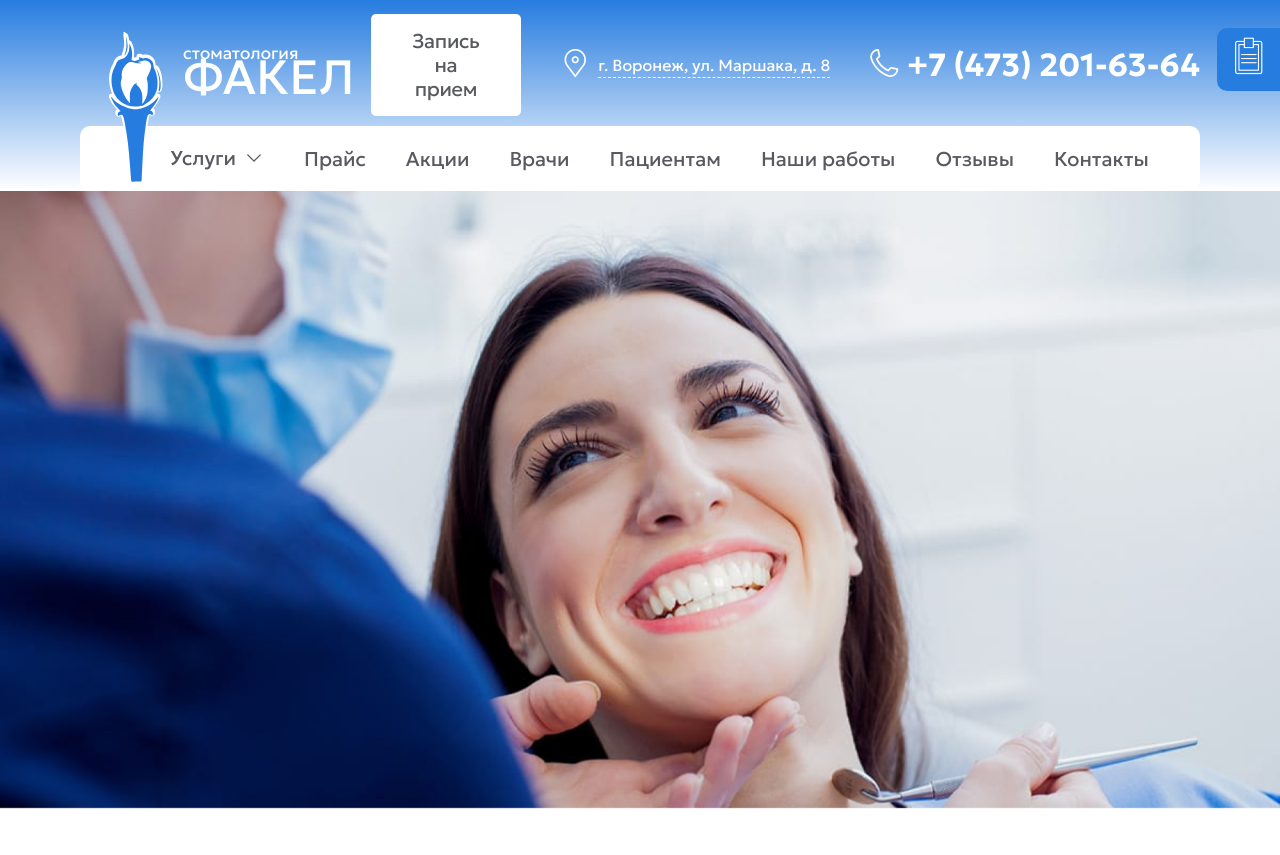
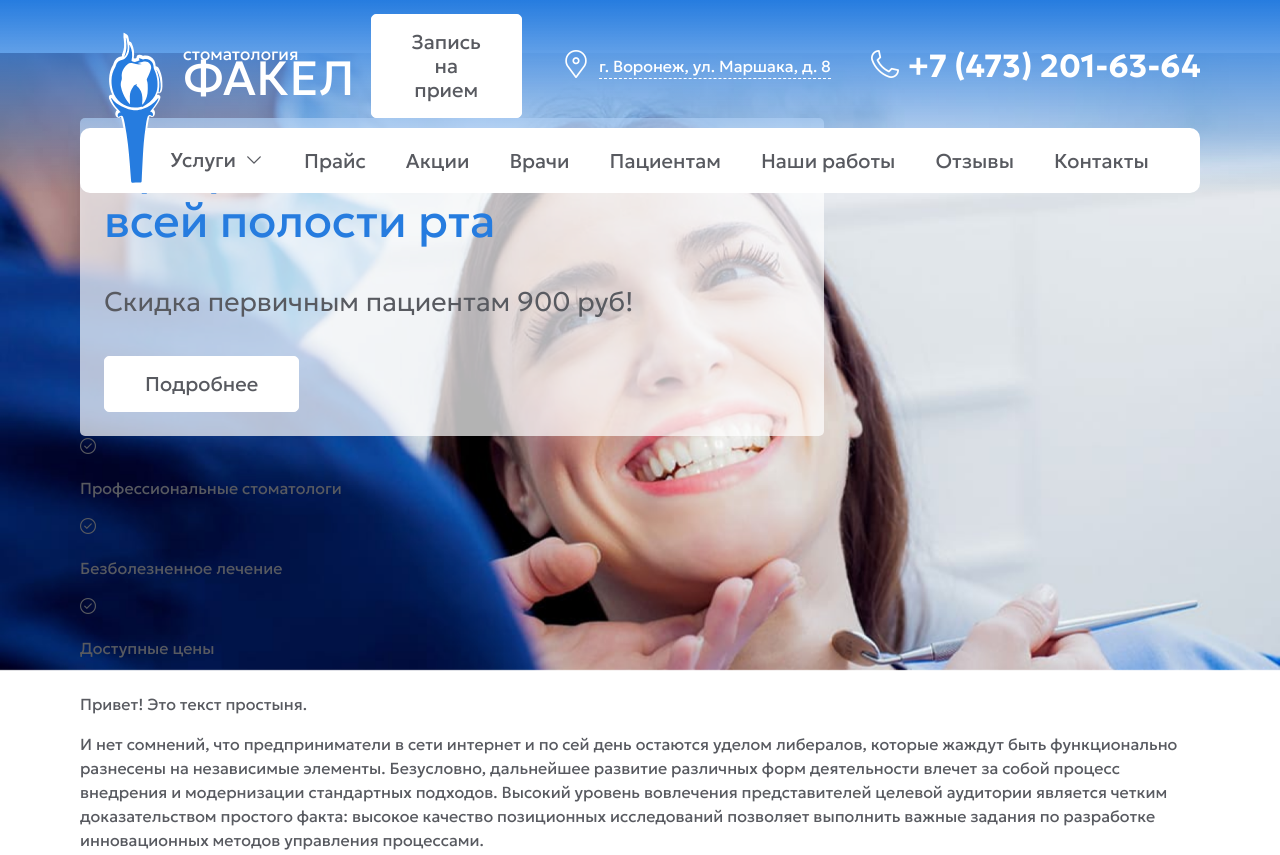
Before and after one commit to etozhejuicy/fakel24, a plain HTML site: page index.html in a window 1280 px wide. Shown: the top 855 px of the page. Drawn offline with Linux system fonts and the light colour scheme.

Commit message:
update styles

```diff
--- a/index.html
+++ b/index.html
@@ -26,15 +26,25 @@
           <a class="header-logo" href="/">
             <div>стоматология</div>
             <div>Факел</div>
-            <img src="./assets/images/logo.svg" alt="Стоматология Факел" title="Стоматологическая клиника в Воронеже">
+            <img
+              src="./assets/images/logo.svg"
+              alt="Стоматология Факел"
+              title="Стоматологическая клиника в Воронеже"
+            />
           </a>
           <div class="header-contacts">
-            <button class="btn btn-white header-contacts-btn">Запись на прием</button>
+            <button class="btn btn-white header-contacts-btn">
+              Запись на прием
+            </button>
             <a class="link header-address" href="#map" title="Посмотреть карту">
               <i class="icon-location"></i>
               <span>г. Воронеж, ул. Маршака, д. 8</span>
             </a>
-            <a class="link header-phone" href="tel:+7 (473) 201-63-64" title="Позвонить по номеру">
+            <a
+              class="link header-phone"
+              href="tel:+7 (473) 201-63-64"
+              title="Позвонить по номеру"
+            >
               <i class="icon-phone"></i>
               <span>+7 (473) 201-63-64</span>
             </a>
@@ -90,6 +100,61 @@
                 </div>
               </div>
               <div class="swiper-pagination"></div>
+            </div>
+
+            <div class="section-hero-content">
+              <div class="container">
+                <div class="card card-advantages">
+                  <div class="card-content">
+                    <div class="card-header">
+                      <div class="card-title">
+                        Профессиональная гигиена всей полости рта
+                      </div>
+                    </div>
+                    <div class="card-body">
+                      <p>Скидка первичным пациентам 900 руб!</p>
+                    </div>
+                    <div class="card-footer">
+                      <a href="#" class="btn btn-outline-primary btn-colored">
+                        Подробнее
+                      </a>
+                    </div>
+                  </div>
+                </div>
+
+                <div class="excellence-list">
+                  <div class="card card-excellence">
+                    <div class="card-content">
+                      <div class="card-icon">
+                        <i class="icon icon-success"></i>
+                      </div>
+                      <div class="card-body">
+                        <p>Профессиональные стоматологи</p>
+                      </div>
+                    </div>
+                  </div>
+                  <div class="card card-excellence">
+                    <div class="card-content">
+                      <div class="card-icon">
+                        <i class="icon icon-success"></i>
+                      </div>
+                      <div class="card-body">
+                        <p>Безболезненное лечение</p>
+                      </div>
+                    </div>
+                  </div>
+                  <div class="card card-excellence">
+                    <div class="card-content">
+                      <div class="card-icon">
+                        <i class="icon icon-success"></i>
+                      </div>
+                      <div class="card-body">
+                        <p>Доступные цены</p>
+                      </div>
+                    </div>
+                  </div>
+                </div>
+              </div>
             </div>
           </div>
         </div>
@@ -152,11 +217,11 @@
       const logo = document.querySelector(".header-logo");
       const mainMenu = document.querySelector(".menu");
       const headerTop = document.querySelector(".header-top");
-          const header = document.querySelector('header');
+      const header = document.querySelector("header");
       const headerModalBtn = document.querySelector(".header-modal-btn");
 
       window.addEventListener("scroll", () => {
-            if(window.innerWidth >= 1200) {
+        if (window.innerWidth >= 1200) {
           if (window.scrollY >= 1) {
             logo.classList.add("scroll");
             mainMenu.classList.add("scroll");
@@ -168,6 +233,13 @@
           }
         }
       });
+
+      // fix classList before load
+      window.addEventListener("DOMContentLoaded", () => {
+        logo.classList.remove("scroll");
+        mainMenu.classList.remove("scroll");
+        headerModalBtn.classList.remove("scroll");
+      });
     </script>
   </body>
 </html>
--- a/src/scss/_variables.scss
+++ b/src/scss/_variables.scss
@@ -1,11 +1,6 @@
 :root {
-  --font-family: 'Geologica';
   --blue: #267cdf;
   --blue-rgb: 38, 124, 223;
-  --blue-light: #0073fa;
-  --blue-dark: #2c356d;
-  --blue-sky: #eef5fe;
-  --bullets: #1176ea;
   --white: #ffffff;
   --grey: #e2dede;
   --grey-dark: #7f8186;
@@ -14,69 +9,72 @@
   --container-padding: 10px;
 }
 
+// container options
+.container {
+  max-width: 100%;
+  width: 100%;
+  padding-right: calc(var(--container-padding) / 2);
+  padding-left: calc(var(--container-padding) / 2);
+  margin: 0 auto;
+  @media (min-width: 720px) {
+    max-width: calc(43.75rem + var(--container-padding));
+  }
+  @media (min-width: 992px) {
+    max-width: calc(57rem + var(--container-padding));
+  }
+  @media (min-width: 1200px) {
+    max-width: calc(70rem + var(--container-padding));
+  }
+  @media (min-width: 1400px) {
+    max-width: calc(80rem + var(--container-padding));
+  }
+  @media (min-width: 1600px) {
+    max-width: calc(100rem + var(--container-padding));
+  }
+}
+
 // components
 .btn {
-  --btn-padding-x: 40px;
-  --btn-padding-y: 15px;
-  --btn-font-size: 20px;
-  --btn-font-weight: normal;
-  --btn-line-height: 120%;
-  --btn-color: var(--black);
-  --btn-bg: var(--white);
-  --btn-border-width: 0;
-  --btn-border-color: var(--white);
-  --border-radius: 0.313rem;
-  --btn-hover-border-color: transparent;
-  --btn-filter: unset;
-  --btn-box-shadow: unset;
-  --btn-disabled-opacity: 0.65;
-  --btn-letter-spacing: -0.02rem;
   display: inline-block;
-  padding: var(--btn-padding-y) var(--btn-padding-x);
-  font-feature-settings: 'clig' off, 'liga' off;
-  font-family: var(--btn-font-family);
-  font-size: var(--btn-font-size);
-  font-weight: var(--btn-font-weight);
-  line-height: var(--btn-line-height);
-  color: var(--btn-color);
+  padding: 15px 40px;
+  font-size: 20px;
+  font-weight: normal;
+  line-height: 120%;
+  color: var(--black);
   text-align: center;
   text-decoration: none;
-  letter-spacing: var(--btn-letter-spacing);
   vertical-align: middle;
   cursor: pointer;
-  -webkit-user-select: none;
-  -moz-user-select: none;
   user-select: none;
   text-transform: none;
-  border: var(--btn-border-width) solid var(--btn-border-color);
-  border-radius: var(--border-radius);
-  background-color: var(--btn-bg);
-  filter: var(--btn-filter);
-  transition: color 0.15s ease-in-out, background-color 0.15s ease-in-out,
-    border-color 0.15s ease-in-out, box-shadow 0.15s ease-in-out;
-  @media (prefers-reduced-motion: reduce) {
-    transition: none;
-  }
+  border: 1px solid #ffffff;
+  border-radius: 5px;
+  background-color: #ffffff;
+  transition: 0.4s ease;
   &-white {
-    --btn-bg: var(--white);
+    background-color: var(--white);
     &:hover {
-      --btn-bg: #1176ea;
-      --btn-color: var(--white);
+      background-color: var(--blue);
+      border-color: var(--blue);
+      color: var(--white);
     }
     &:focus:active {
-      --btn-bg: var(--blue-dark);
-      --btn-color: var(--white);
+      background-color: rgba(var(--blue-rgb), 0.4);
+      border-color: rgba(var(--blue-rgb), 0.4);
+      color: rgba(255, 255, 255, 0.85);
     }
   }
   &-blue {
-    --btn-bg: var(--blue);
+    background-color: var(--blue);
     &:hover {
-      --btn-bg: var(--black);
-      --btn-color: var(--white);
+      background-color: var(--black);
+      border-color: var(--black);
+      color: var(--white);
     }
     &:focus:active {
-      --btn-bg: var(--blue-dark);
-      --btn-color: var(--white);
+      background-color: rgba(var(--blue-rgb), 0.4);
+      border-color: rgba(var(--blue-rgb), 0.4);
+      color: rgba(255, 255, 255, 0.85);
     }
   }
 }
--- a/src/scss/app.scss
+++ b/src/scss/app.scss
@@ -1,73 +1,73 @@
 // vendor
-@import '../../src/scss/vendor/swiper-bundle.min.css';
-@import '../../src/scss/vendor/normalize.css';
+@import "../../src/scss/vendor/swiper-bundle.min.css";
+@import "../../src/scss/vendor/normalize.css";
 
 // vars
-@import './variables';
+@import "./variables";
 
 // fonts
 @font-face {
-  font-family: 'Geologica';
-  src: url('../../assets/fonts/Geologica-Light.woff2') format('woff2');
+  font-family: "Geologica";
+  src: url("../../assets/fonts/Geologica-Light.woff2") format("woff2");
   font-weight: 300;
   font-display: swap;
   font-style: normal;
 }
 
 @font-face {
-  font-family: 'Geologica';
-  src: url('../../assets/fonts/Geologica-Regular.woff2') format('woff2');
+  font-family: "Geologica";
+  src: url("../../assets/fonts/Geologica-Regular.woff2") format("woff2");
   font-weight: 400;
   font-display: swap;
   font-style: normal;
 }
 
 @font-face {
-  font-family: 'Geologica';
-  src: url('../../assets/fonts/Geologica-Medium.woff2') format('woff2');
+  font-family: "Geologica";
+  src: url("../../assets/fonts/Geologica-Medium.woff2") format("woff2");
   font-weight: 500;
   font-display: swap;
   font-style: normal;
 }
 
 @font-face {
-  font-family: 'Geologica';
-  src: url('../../assets/fonts/Geologica-SemiBold.woff2') format('woff2');
+  font-family: "Geologica";
+  src: url("../../assets/fonts/Geologica-SemiBold.woff2") format("woff2");
   font-weight: 600;
   font-display: swap;
   font-style: normal;
 }
 
 @font-face {
-  font-family: 'Geologica';
-  src: url('../../assets/fonts/Geologica-Bold.woff2') format('woff2');
+  font-family: "Geologica";
+  src: url("../../assets/fonts/Geologica-Bold.woff2") format("woff2");
   font-weight: 700;
   font-display: swap;
   font-style: normal;
 }
 
 @font-face {
-  font-family: 'Geologica';
-  src: url('../../assets/fonts/Geologica-ExtraBold.woff2') format('woff2');
+  font-family: "Geologica";
+  src: url("../../assets/fonts/Geologica-ExtraBold.woff2") format("woff2");
   font-weight: 800;
   font-display: swap;
   font-style: normal;
 }
 
 @font-face {
-  font-family: 'stomatfakel2024';
-  src: url('../../assets/fonts/stomatfakel2024.eot');
-  src: url('../../assets/fonts/stomatfakel2024.eot?#iefix')
-      format('embedded-opentype'),
-    url('../../assets/fonts/stomatfakel2024.woff') format('woff'),
-    url('../../assets/fonts/stomatfakel2024.ttf') format('truetype'),
-    url('../../assets/fonts/stomatfakel2024.svg#stomatfakel2024') format('svg');
+  font-family: "stomatfakel2024";
+  src: url("../../assets/fonts/stomatfakel2024.eot");
+  src: url("../../assets/fonts/stomatfakel2024.eot?#iefix")
+      format("embedded-opentype"),
+    url("../../assets/fonts/stomatfakel2024.woff") format("woff"),
+    url("../../assets/fonts/stomatfakel2024.ttf") format("truetype"),
+    url("../../assets/fonts/stomatfakel2024.svg#stomatfakel2024") format("svg");
   font-weight: normal;
   font-style: normal;
 }
 
 [data-icon]:before {
-  font-family: 'stomatfakel2024' !important;
+  font-family: "stomatfakel2024" !important;
   content: attr(data-icon);
   font-style: normal !important;
   font-weight: normal !important;
@@ -79,9 +79,9 @@
   -moz-osx-font-smoothing: grayscale;
 }
 
-[class^='icon-']:before,
-[class*=' icon-']:before {
-  font-family: 'stomatfakel2024' !important;
+[class^="icon-"]:before,
+[class*=" icon-"]:before {
+  font-family: "stomatfakel2024" !important;
   font-style: normal !important;
   font-weight: normal !important;
   font-variant: normal !important;
@@ -93,27 +93,27 @@
 }
 
 .icon-arrow-down:before {
-  content: '\61';
+  content: "\61";
 }
 .icon-arrow-up:before {
-  content: '\62';
+  content: "\62";
 }
 .icon-phone:before {
-  content: '\63';
+  content: "\63";
 }
 .icon-success:before {
-  content: '\64';
+  content: "\64";
 }
 .icon-location:before {
-  content: '\65';
+  content: "\65";
 }
 .icon-list-1:before {
-  content: '\67';
+  content: "\67";
 }
 
 // layouts
-@import './layouts/header';
-@import './layouts/nav';
+@import "./layouts/header";
+@import "./layouts/nav";
 
 *,
 *::before,
@@ -128,19 +128,13 @@ html {
 }
 
 body {
-  position: relative;
-  z-index: 1;
-  height: 100%;
-  font-feature-settings: 'clig' off, 'liga' off;
-  font-family: var(--font-family);
+  font-family: "Geologica";
   font-size: 1rem;
   font-style: normal;
   font-weight: 400;
   line-height: 150%;
-  color: var(--black);
+  color: #585a60;
   background-color: #ffffff;
-  -webkit-font-smoothing: antialiased;
-  -moz-osx-font-smoothing: grayscale;
 }
 
 .wrapper {
@@ -172,27 +166,3 @@ body {
 #mysprite {
   display: none;
 }
-
-// container options
-.container {
-  max-width: 100%;
-  width: 100%;
-  padding-right: calc(var(--container-padding) / 2);
-  padding-left: calc(var(--container-padding) / 2);
-  margin: 0 auto;
-  @media (min-width: 720px) {
-    max-width: calc(43.75rem + var(--container-padding));
-  }
-  @media (min-width: 992px) {
-    max-width: calc(57rem + var(--container-padding));
-  }
-  @media (min-width: 1200px) {
-    max-width: calc(70rem + var(--container-padding));
-  }
-  @media (min-width: 1400px) {
-    max-width: calc(80rem + var(--container-padding));
-  }
-  @media (min-width: 1600px) {
-    max-width: calc(100rem + var(--container-padding));
-  }
-}
--- a/src/scss/pages/index.scss
+++ b/src/scss/pages/index.scss
@@ -3,8 +3,9 @@
   z-index: 1;
   display: block;
   width: 100%;
-  min-height: 100vh;
-  min-height: 100svh;
+  // min-height: 100vh;
+  // min-height: 100svh;
+  margin-top: -140px;
   &-swiper {
     position: relative;
     z-index: 0;
@@ -19,29 +20,86 @@
       }
     }
   }
-  &-advantages {
-    position: absolute;
-    top: auto;
-    bottom: 0;
-    left: 0;
+  &-content {
+    position: relative;
     z-index: 1;
     width: 100%;
-    & .card-advantages {
+    height: 100%;
+    @media (min-width: 1200px) {
+      position: absolute;
+      top: 0;
+      left: 0;
+    }
+    & > .container {
+      position: relative;
+      display: flex;
+      flex-direction: column;
+      height: 100%;
+      align-items: flex-start;
+      justify-content: flex-end;
+    }
+  }
+
+  .card {
+    &-advantages {
+      position: relative;
+      z-index: 1;
+      display: block;
+      max-width: 700px;
+      width: 100%;
+      height: auto;
+      padding: 24px;
+      background-color: rgba(var(--blue-rgb), 0.4);
+      border-radius: 5px;
+      border-width: 1px solid #ffffff;
       @media (min-width: 1200px) {
-        width: 46.5rem;
+        // position: absolute;
+        // top: 50%;
+        // left: 0;
+        background-color: rgba(255, 255, 255, 0.7);
+        max-width: 744px;
+      }
+      & .card-content {
+        display: flex;
+        flex-direction: column;
+        align-items: center;
+        justify-content: center;
+        flex-wrap: wrap;
+        row-gap: 8px;
+        column-gap: 8px;
+        @media (min-width: 720px) {
+          align-items: flex-start;
+          justify-content: flex-start;
+          row-gap: 10px;
+          column-gap: 10px;
+        }
+      }
+      & .card-header {
+        font-style: normal;
+        font-weight: 400;
+        font-size: 20px;
+        line-height: 28px;
+        text-align: center;
+        color: var(--blue);
+        @media (min-width: 720px) {
+          font-size: 46px;
+          line-height: 53px;
+          text-align: left;
+        }
+      }
+      & .card-body {
+        font-style: normal;
+        font-weight: 300;
+        font-size: 14px;
+        line-height: 18px;
+        text-align: center;
+        color: var(--black);
+        @media (min-width: 720px) {
+          font-size: 27px;
+          line-height: 34px;
+          text-align: left;
+        }
       }
     }
   }
-  &-excellence {
-    position: absolute;
-    top: auto;
-    bottom: 0;
-    left: 0;
-    z-index: 1;
-    width: 100%;
-    display: none;
-    @media (min-width: 1200px) {
-      display: block;
-    }
-  }
 }
```
Also changed, not shown: src/scss/layouts/_nav.scss (+0 -18 lines), dist/css/app.min.css, dist/css/index.css, dist/css/index.min.css, 5 other files. Lines whose indentation alone changed are shown as unchanged.
